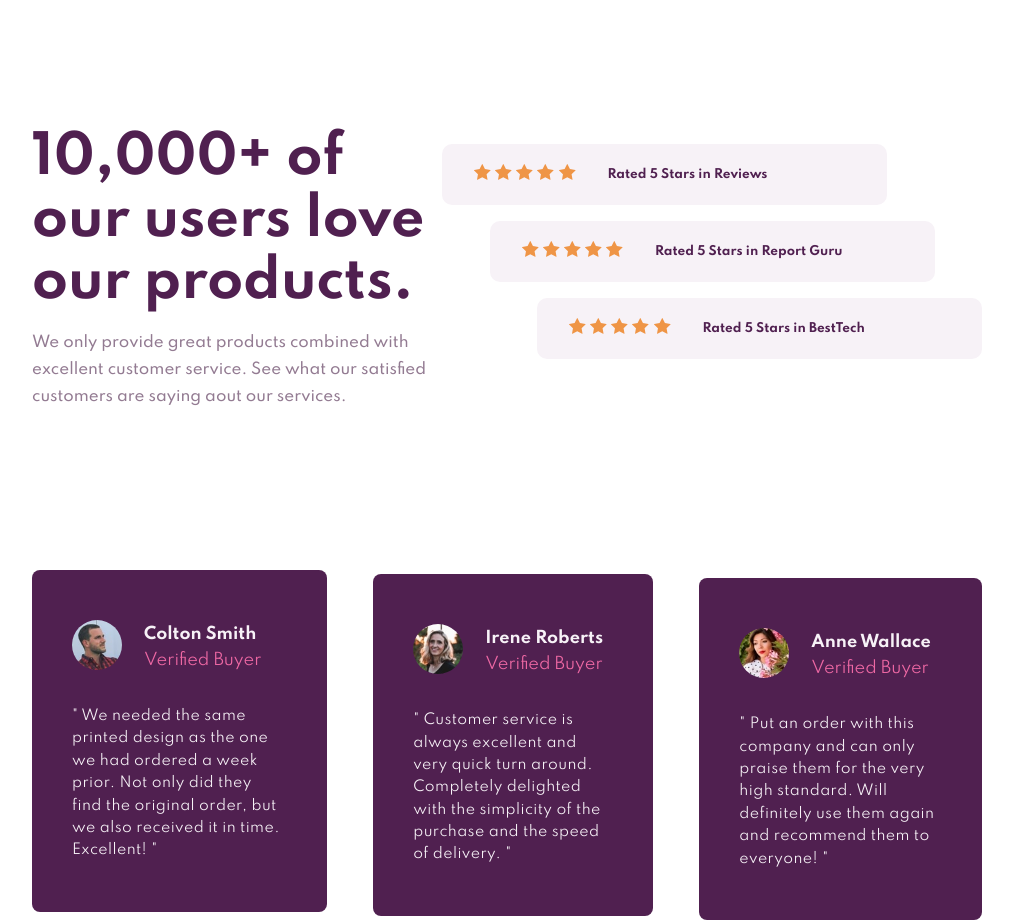
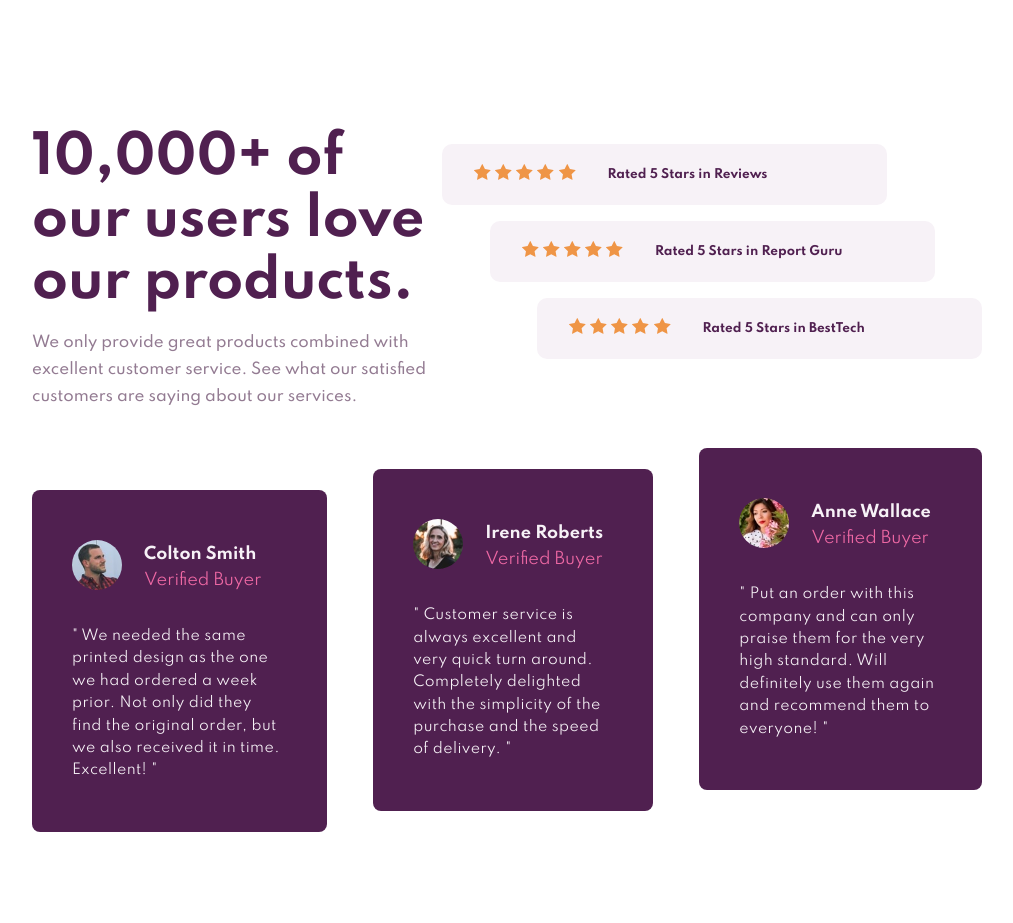
Before and after one commit to Jmp93/Social-Proof-Section, a plain HTML site: page index.html in a window 1280 px wide. Shown: the whole page, without its empty margins (133-1146 px from the left). After the commit the page ends 890 px from the top, so only its background shows below. Drawn offline with Linux system fonts and the light colour scheme.

Commit message:
margin corrections

```diff
--- a/index.html
+++ b/index.html
@@ -10,7 +10,7 @@
     <header class="header flex">
       <div class="header__text">
         <h1 class="header__heading">10,000+ of our users love our products.</h1>
-        <p class="header__sub">We only provide great products combined with excellent customer service. See what our satisfied customers are saying aout our services.</p>
+        <p class="header__sub">We only provide great products combined with excellent customer service. See what our satisfied customers are saying about our services.</p>
       </div>
 
       <div class="header__ratings">
--- a/scss/_global.scss
+++ b/scss/_global.scss
@@ -23,7 +23,7 @@ body {
 
 .header {
   justify-content: space-between;
-  margin-bottom: 10rem;
+  margin-bottom: 5rem;
 
   &__text {
     max-width: 29rem;
@@ -80,7 +80,7 @@ body {
 }
 
 .testimonial {
-  height: 350px;
+  height: 300px;
   &__box {
     background-color: $vDarkMagenta;
     padding: 50px 2.875rem 50px 40px;
@@ -99,9 +99,6 @@ body {
     width: 50px;
     border-radius: 100%;
     margin-right: 22px;
-  }
-
-  &__name {
   }
 
   &__first {
```
Also changed, not shown: scss/main.css, 1 other file.
